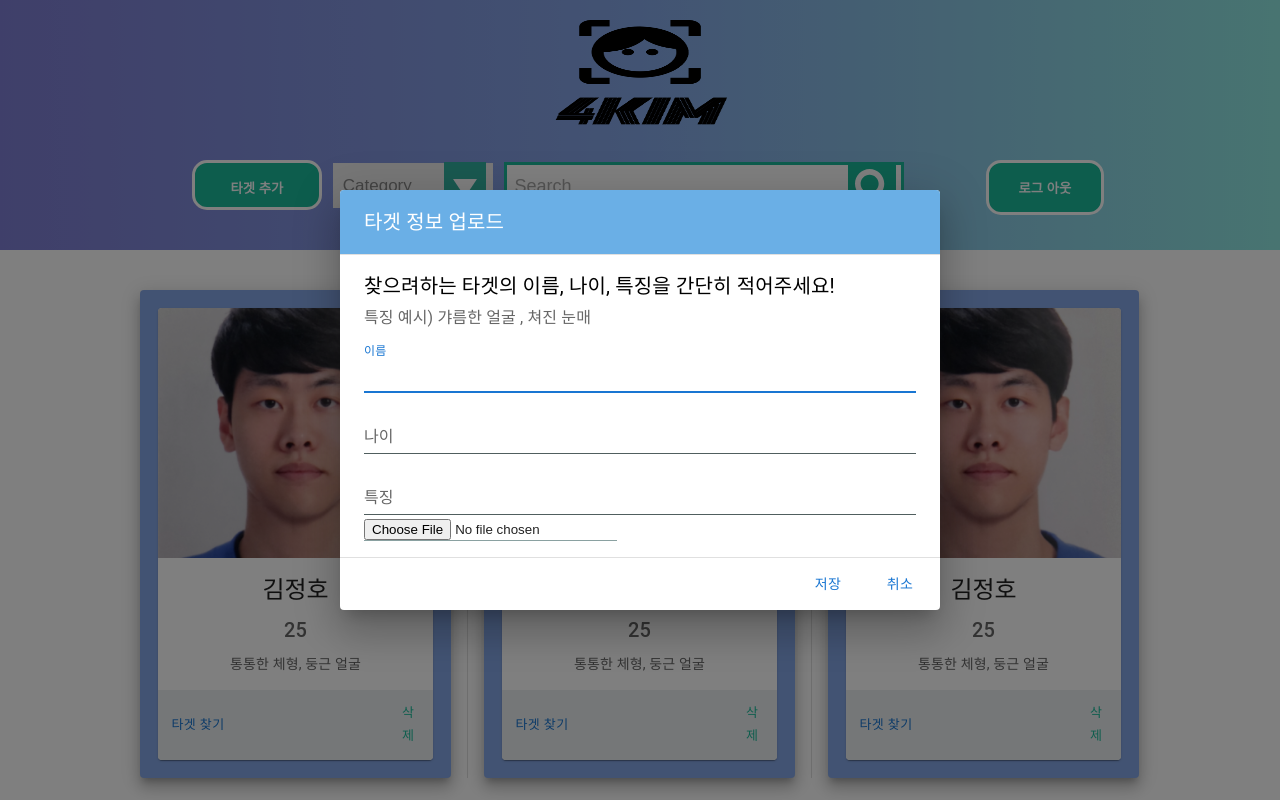
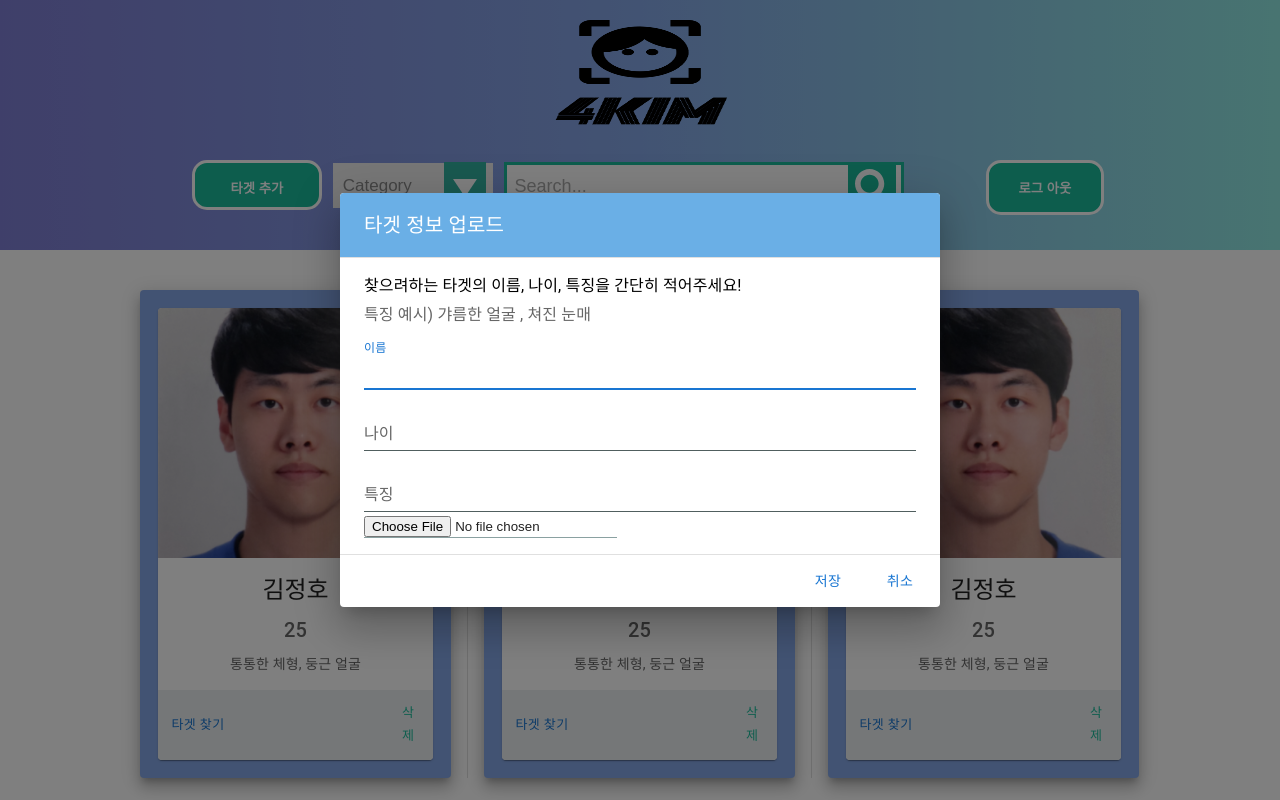
Before and after one commit to 4kCapstoneProject/frontend, a React (Create React App) app: page / in a window 1280 px wide. Both pictures are taken after a click on the button "타겟 추가". Shown: the top 800 px of the page. Built offline with nearby package versions, Linux system fonts and the light colour scheme.

Commit message:
test
test

```diff
--- a/src/routes/Home.js
+++ b/src/routes/Home.js
@@ -262,11 +262,11 @@ function Home() {
                 </DialogTitle>
                 <DialogContent dividers>
                   <DialogContentText>
-                    <p className="uploadDialogContent">
+                    <Typography className="uploadDialogContent">
                       찾으려하는 타겟의 이름, 나이, 특징을 간단히 적어주세요!
-                    </p>
+                    </Typography>
                     <Typography gutterBottom></Typography>
-                    <p>특징 예시) 갸름한 얼굴 , 쳐진 눈매</p>
+                    <Typography>특징 예시) 갸름한 얼굴 , 쳐진 눈매</Typography>
                   </DialogContentText>
                   <Typography gutterBottom></Typography>
                   <TextField
```
